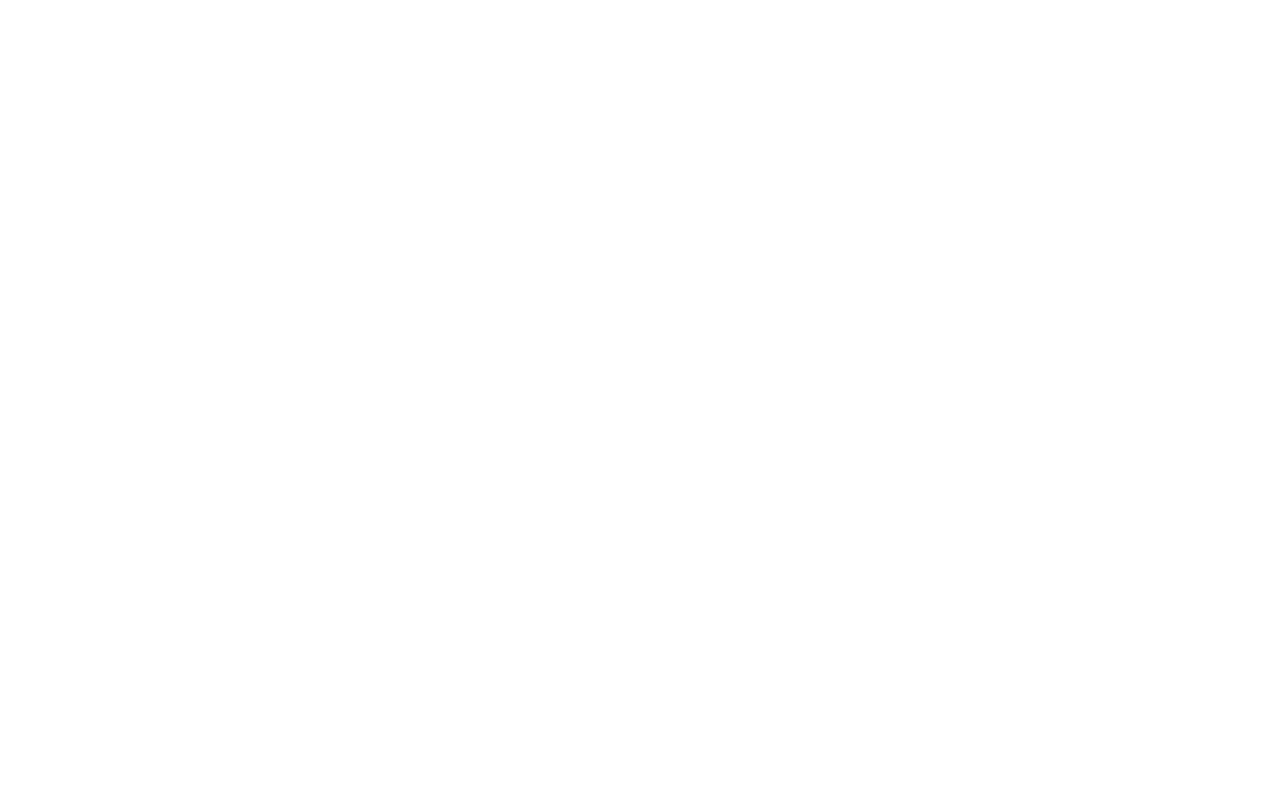
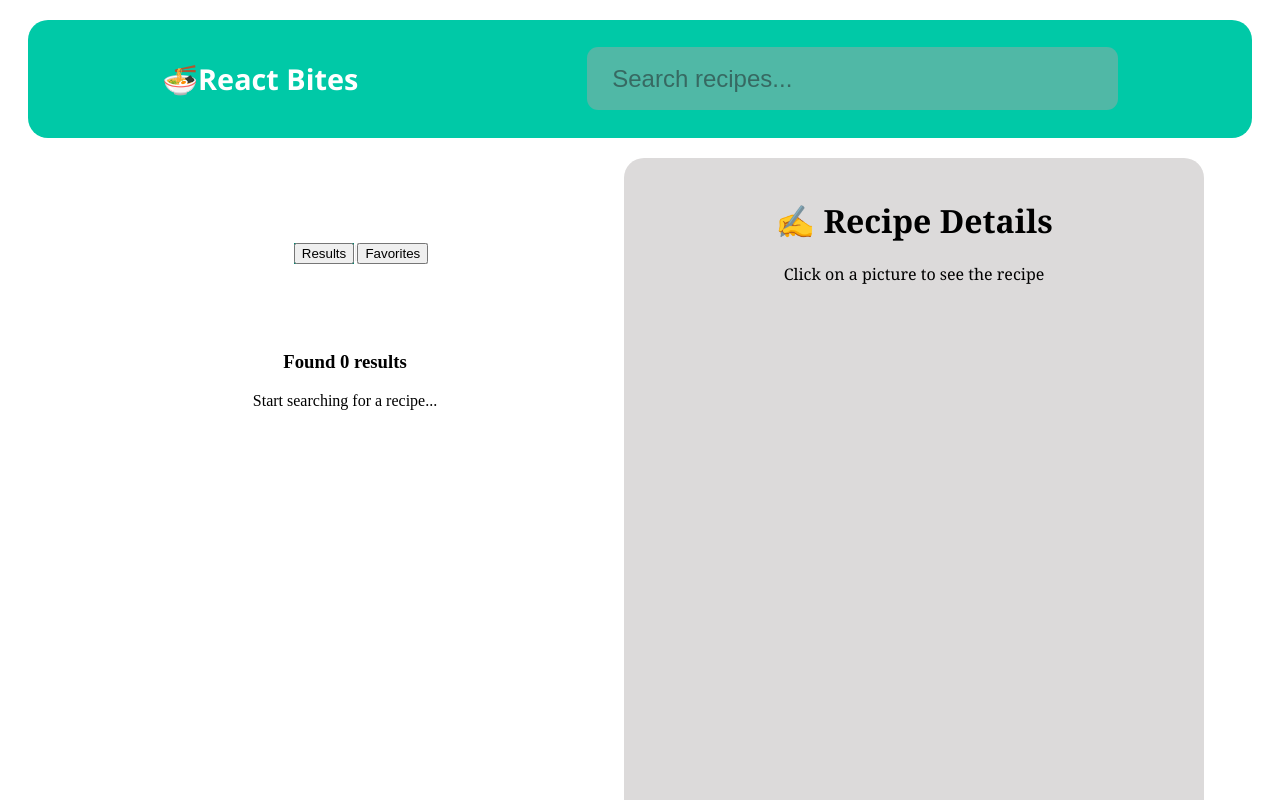
Before and after one commit to ccphung/react-bites, a React (Vite) app: page / in a window 1280 px wide. Shown: the top 800 px of the page. Built offline with nearby package versions, Linux system fonts and the light colour scheme.

Commit message:
move state to app.jsx

```diff
--- a/src/App.jsx
+++ b/src/App.jsx
@@ -1,5 +1,27 @@
+import { useState } from "react";
+import Navbar from "./components/navbar/Navbar";
+import Homepage from "./pages/homepage/Homepage";
+
 function App() {
-  return <></>;
+  const [query, setQuery] = useState("");
+  const [showFavorites, setShowFavorites] = useState(false);
+  const [selectedId, setSelectedId] = useState(null);
+  return (
+    <>
+      <Navbar
+        setQuery={setQuery}
+        selectedId={selectedId}
+        setSelectedId={setSelectedId}
+      />
+      <Homepage
+        query={query}
+        showFavorites={showFavorites}
+        setShowFavorites={setShowFavorites}
+        selectedId={selectedId}
+        setSelectedId={setSelectedId}
+      />
+    </>
+  );
 }
 
 export default App;
```
